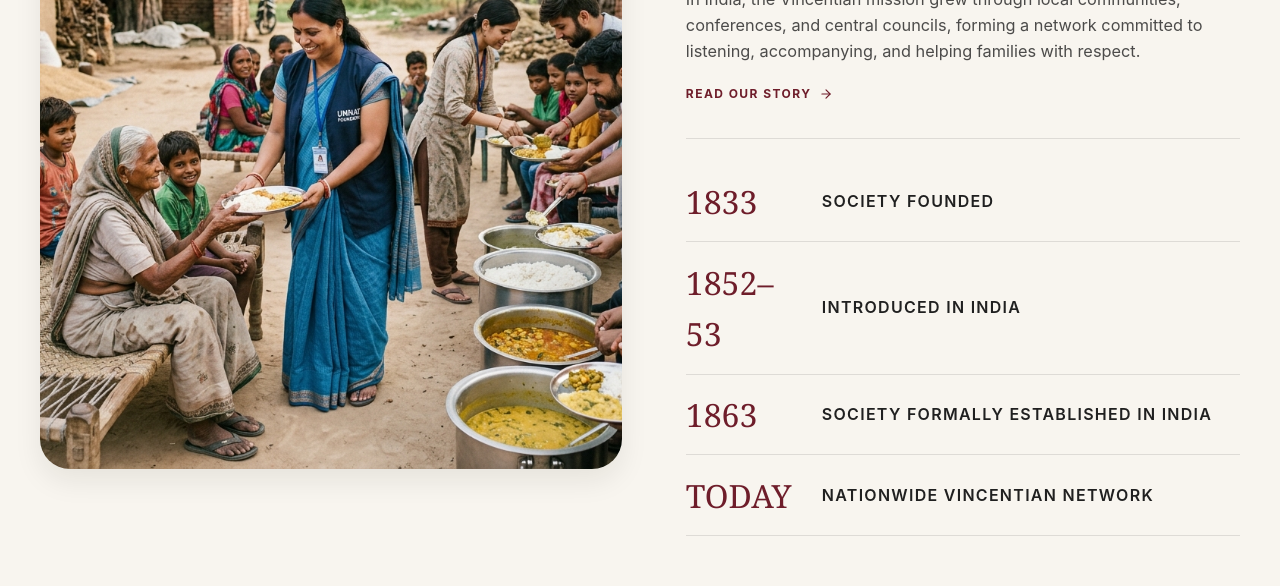
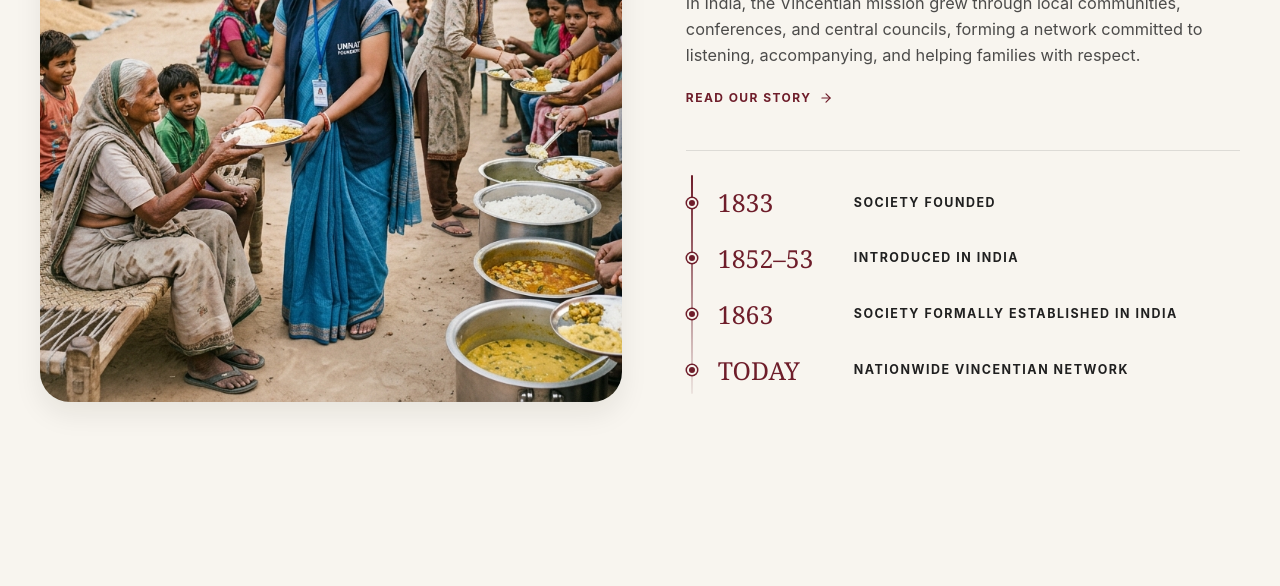
Before and after one commit to s7arlen/ssvpindia, a React (Vite) app: page / in a window 1280 px wide. Shown: the part 1440-2026 px from the top of the page. Built offline with nearby package versions, Linux system fonts and the light colour scheme.

Commit message:
Improve timeline: vertical connector line, dot markers, fix year wrapping

```diff
--- a/src/index.css
+++ b/src/index.css
@@ -500,30 +500,67 @@ h1, h2, h3 {
 }
 
 .timeline {
-  margin-top: 2rem;
+  margin-top: 2.5rem;
+  padding-top: 1.5rem;
   border-top: 1px solid var(--border);
-  padding-top: 1.4rem;
+  position: relative;
 }
+
+.timeline::before {
+  content: '';
+  position: absolute;
+  left: 5px;
+  top: 1.5rem;
+  bottom: 4px;
+  width: 2px;
+  background: linear-gradient(to bottom, var(--burgundy), rgba(110, 29, 42, 0.08));
+  border-radius: 2px;
+}
+
 .timeline-item {
   display: grid;
   grid-template-columns: 120px 1fr;
   gap: 1rem;
-  padding: 0.9rem 0;
-  border-bottom: 1px solid var(--border);
+  padding: 0.85rem 0 0.85rem 2rem;
+  position: relative;
+  align-items: center;
 }
+
+.timeline-item::before {
+  content: '';
+  position: absolute;
+  left: 1px;
+  top: 50%;
+  transform: translateY(-50%);
+  width: 10px;
+  height: 10px;
+  border-radius: 50%;
+  background: var(--burgundy);
+  border: 2.5px solid var(--ivory);
+  box-shadow: 0 0 0 1.5px var(--burgundy);
+  transition: transform 0.25s ease;
+}
+
+.timeline-item:hover::before {
+  transform: translateY(-50%) scale(1.35);
+}
+
 .timeline-year {
   font-family: var(--heading-font);
-  font-size: 2rem;
+  font-size: 1.55rem;
   color: var(--burgundy);
+  white-space: nowrap;
+  line-height: 1.15;
 }
+
 .timeline-event {
-  font-size: 1rem;
+  font-size: 0.78rem;
   display: flex;
   align-items: center;
   text-transform: uppercase;
-  letter-spacing: 0.08em;
+  letter-spacing: 0.12em;
   color: var(--charcoal);
-  font-weight: 600;
+  font-weight: 700;
 }
 
 .mission-section {
```
